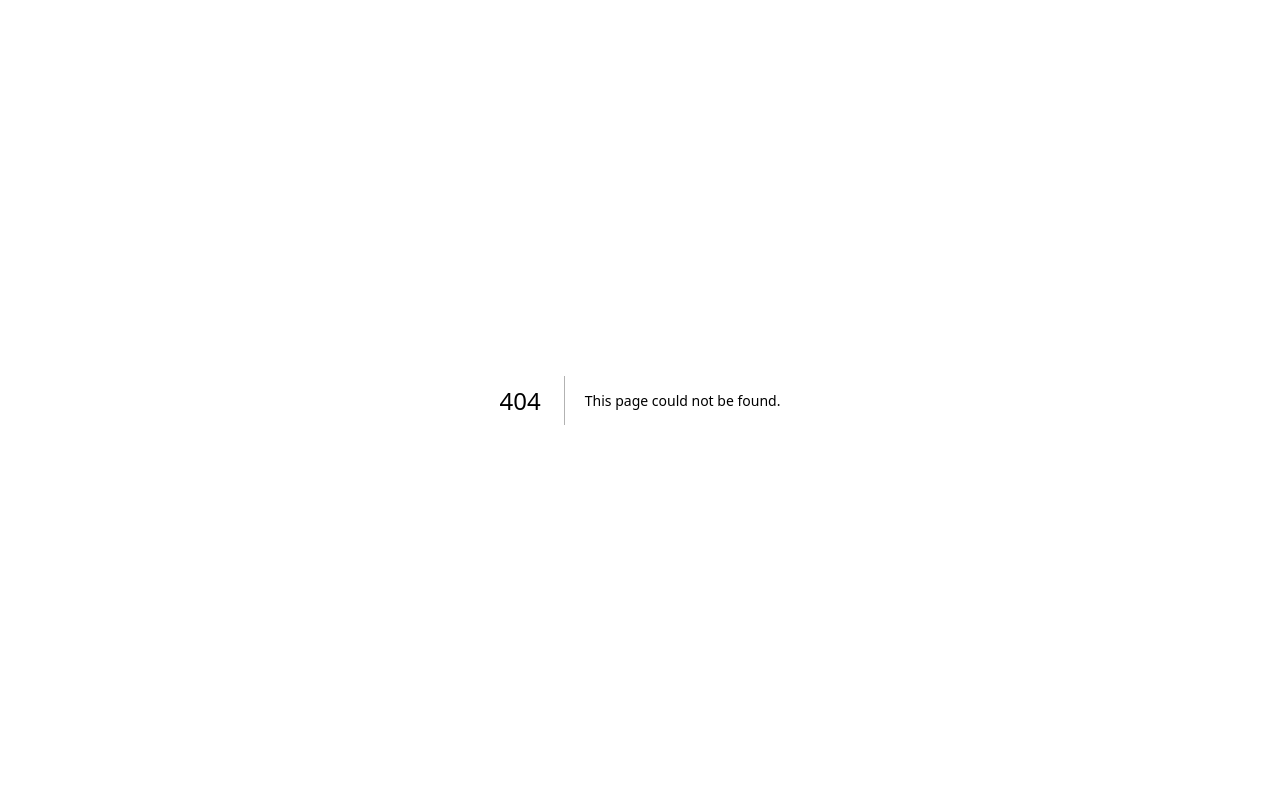
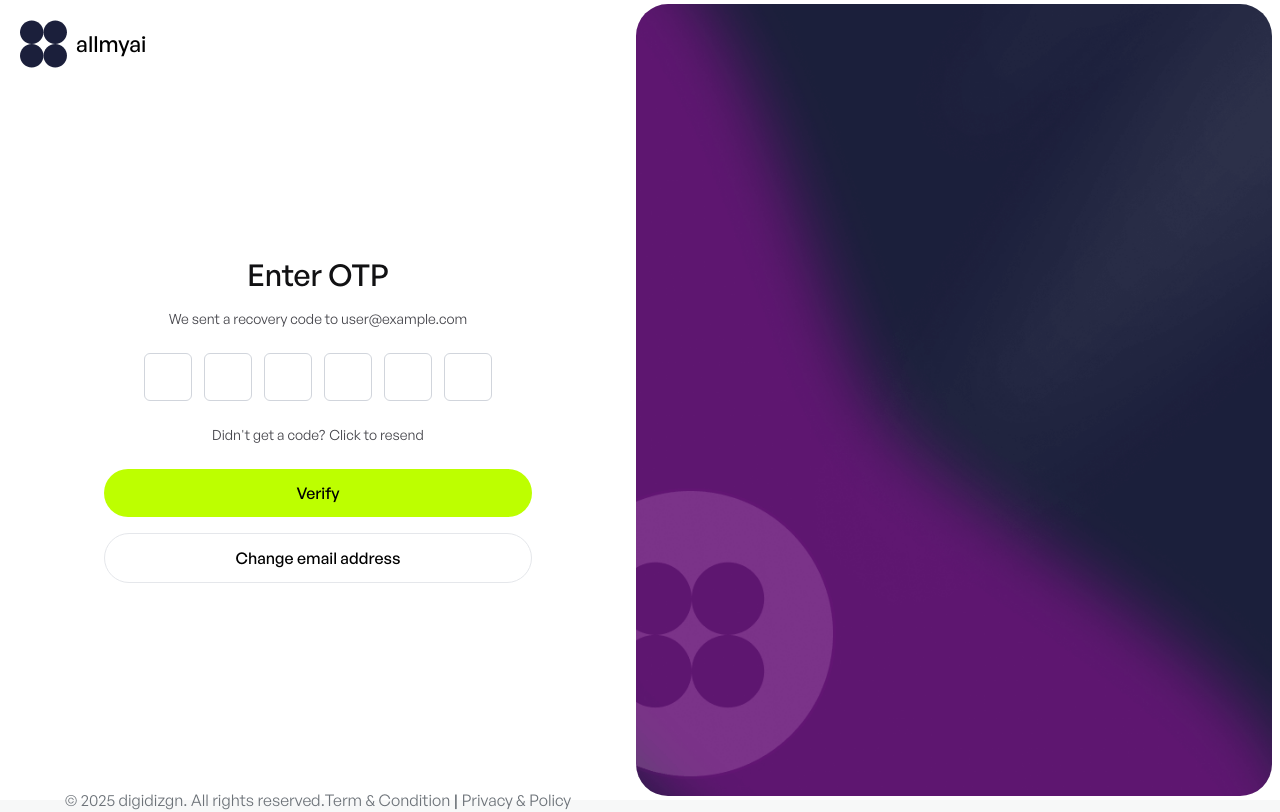
Before and after one commit to Moeed-Tahir/dzignhub, a Next.js app: page /auth/password-reset in a window 1280 px wide. Before the commit this address had no page. Built offline with nearby package versions, Linux system fonts and the light colour scheme.

Commit message:
ForgetPass ResetPass OTP Done

```diff
--- a/package.json
+++ b/package.json
@@ -12,7 +12,8 @@
     "lucide-react": "^0.515.0",
     "next": "15.3.3",
     "react": "^19.0.0",
-    "react-dom": "^19.0.0"
+    "react-dom": "^19.0.0",
+    "react-icons": "^5.5.0"
   },
   "devDependencies": {
     "@eslint/eslintrc": "^3",
--- a/src/app/auth/forget-password/page.jsx
+++ b/src/app/auth/forget-password/page.jsx
@@ -1,9 +1,8 @@
+import ForgetPass from '@/components/auth/ForgetPass'
 import React from 'react'
 
 const page = () => {
-  return (
-    <div>page</div>
-  )
+  return <ForgetPass />
 }
 
 export default page
--- a/src/app/auth/layout.jsx
+++ b/src/app/auth/layout.jsx
@@ -4,7 +4,7 @@ import React from "react";
 
 export default function AuthLayout({ children }) {
   return (
-    <div className="flex h-screen">
+    <div className="flex bg-white h-screen">
       {/* Left Side (Logo + Form + Footer) */}
       <div className="w-1/2 p-5">
         {/* Logo */}
--- /dev/null
+++ b/src/app/auth/new-password/page.jsx
@@ -0,0 +1,9 @@
+import React from 'react'
+
+const page = () => {
+  return (
+    <div>page</div>
+  )
+}
+
+export default page
--- /dev/null
+++ b/src/app/auth/password-reset/page.jsx
@@ -0,0 +1,8 @@
+import PassReset from '@/components/auth/PassReset'
+import React from 'react'
+
+const page = () => {
+  return  <PassReset />
+}
+
+export default page
--- /dev/null
+++ b/src/components/auth/ForgetPass.jsx
@@ -0,0 +1,89 @@
+"use client";
+import React, { useState } from "react";
+import CustomInput from "../ui/CustomInput";
+import { useRouter } from "next/navigation";
+
+const ForgetPass = () => {
+  const router = useRouter();
+
+  const [formData, setFormData] = useState({
+    email: "",
+  });
+
+  const [errors, setErrors] = useState({});
+
+  const adminCredentials = {
+    email: "admin@example.com",
+  };
+
+  const handleChange = (e) => {
+    setFormData({
+      ...formData,
+      [e.target.name]: e.target.value,
+    });
+
+    setErrors({
+      ...errors,
+      [e.target.name]: "",
+    });
+  };
+
+  const handleSubmit = (e) => {
+    e.preventDefault();
+
+    const newErrors = {};
+
+    if (formData.email !== adminCredentials.email) {
+      newErrors.email =
+        "The email you entered is not registered, please check again";
+    }
+
+    setErrors(newErrors);
+
+    if (Object.keys(newErrors).length === 0) {
+      // alert("Password reset link sent!");
+      router.push("/auth/password-reset");
+    }
+  };
+
+  return (
+    <div className="w-[80%] mx-auto p-6 justify-center items-center ">
+      <h2 className="text-3xl font-medium text-[#111113] mb-4 text-center">
+        Forgot Password?
+      </h2>
+      <p className="text-[#44444A] mb-6 text-center">
+        Just follow the steps to get back into your Koajo account!
+      </p>
+
+      <form onSubmit={handleSubmit}>
+        <CustomInput
+          label="Email Address"
+          type="email"
+          placeholder="Enter your email"
+          name="email"
+          value={formData.email}
+          onChange={handleChange}
+          error={errors.email}
+        />
+
+        <button
+          type="submit"
+          className="w-full bg-[#BDFF00] cursor-pointer text-black font-medium p-3 rounded-full mb-4"
+          disabled={!formData.email}
+        >
+          Reset Password
+        </button>
+
+        <button
+          type="button"
+          onClick={() => router.push("/auth/login")}
+          className="w-full border border-gray-200 cursor-pointer text-black font-medium p-3 rounded-full mb-4"
+        >
+          Back to Login
+        </button>
+      </form>
+    </div>
+  );
+};
+
+export default ForgetPass;
--- a/src/components/auth/LoginForm.jsx
+++ b/src/components/auth/LoginForm.jsx
@@ -50,11 +50,11 @@ const LoginForm = () => {
   };
 
   return (
-    <div className="w-[80%] mx-auto p-6 justify-center items-center bg-white">
+    <div className="w-[80%] mx-auto p-6 justify-center items-center ">
       <h2 className="text-3xl font-medium text-[#2A0856] mb-4 text-center">
         Welcome back!
       </h2>
-      <p className="text-gray-600 mb-6 text-center">
+      <p className="text-[#44444A] mb-6 text-center">
         Sign in to your allmyai account to access all allmyai products.
       </p>
       <form onSubmit={handleSubmit}>
@@ -89,7 +89,7 @@ const LoginForm = () => {
             </label>
           </div>
           <Link
-            href="/auth/forgot-password"
+            href="/auth/forget-password"
             className="text-[#2A0856] font-medium text-sm hover:underline"
           >
             Forgot password?
@@ -104,20 +104,27 @@ const LoginForm = () => {
         </button>
         <div className="text-center mb-4">or</div>
         <div className="flex justify-between gap-2">
-          <button className="w-full bg-white border border-gray-300 p-2 font-bold rounded-full flex items-center justify-center">
+          <button
+            type="button"
+            className="w-full bg-white border border-gray-300 p-2 font-bold rounded-full flex items-center justify-center"
+          >
             <img
               src="https://www.google.com/favicon.ico"
               alt="Google"
               className="w-8 h-8 mr-2"
-            />{" "}
+            />
             Google
           </button>
-          <button className="w-full bg-white border border-gray-300 font-bold p-2 rounded-full flex items-center justify-center">
+
+          <button
+            type="button"
+            className="w-full bg-white border border-gray-300 font-bold p-2 rounded-full flex items-center justify-center"
+          >
             <img
               src="https://www.apple.com/favicon.ico"
               alt="Apple"
               className="w-8 h-8 mr-2"
-            />{" "}
+            />
             Apple
           </button>
         </div>
--- /dev/null
+++ b/src/components/auth/PassReset.jsx
@@ -0,0 +1,68 @@
+"use client";
+import React, { useState } from "react";
+import OtpInput from "../ui/OtpInput";
+import { useRouter } from "next/navigation";
+
+const PassReset = () => {
+  const router = useRouter();
+  const [otp, setOtp] = useState("");
+  const [error, setError] = useState("");
+
+  const correctOtp = "123456"; // mock OTP value
+
+  const handleOtpChange = (value) => {
+    setOtp(value);
+    if (error) setError("");
+  };
+
+  const handleSubmit = (e) => {
+    e.preventDefault();
+
+    if (otp !== correctOtp) {
+      setError("Invalid OTP. Please try again.");
+    } else {
+      // OTP is correct, navigate to reset password page
+      router.push("/auth/new-password");
+    }
+  };
+
+  return (
+    <div className="w-[80%] mx-auto p-6 justify-center items-center ">
+      <h2 className="text-3xl font-medium text-[#111113] mb-4 text-center">
+        Enter OTP
+      </h2>
+      <p className="text-[#44444A] text-sm mb-6 text-center">
+        We sent a recovery code to user@example.com
+      </p>
+
+      <form onSubmit={handleSubmit}>
+        <OtpInput length={6} onChange={handleOtpChange} />
+
+        {error && (
+          <p className="text-red-500 text-sm mt-2 text-center">{error}</p>
+        )}
+        <p className="text-[#44444A] mt-6 text-sm text-center">
+          Didn't get a code?
+          <button className="ml-1" type="button"> Click to resend</button>
+        </p>
+        <button
+          type="submit"
+          className="w-full mt-6 bg-[#BDFF00] cursor-pointer text-black font-medium p-3 rounded-full mb-4"
+          disabled={otp.length !== 6}
+        >
+          Verify
+        </button>
+
+        <button
+          type="button"
+          onClick={() => router.push("/auth/forget-password")}
+          className="w-full border border-gray-200 cursor-pointer text-black font-medium p-3 rounded-full mb-4"
+        >
+          Change email address
+        </button>
+      </form>
+    </div>
+  );
+};
+
+export default PassReset;
--- a/src/components/ui/CustomInput.jsx
+++ b/src/components/ui/CustomInput.jsx
@@ -1,9 +1,15 @@
 import React, { useState } from "react";
 import { FiEye, FiEyeOff } from "react-icons/fi";
 import { CiCircleAlert } from "react-icons/ci";
-
-
-const CustomInput = ({ label, type, placeholder, name, value, onChange, error }) => {
+const CustomInput = ({
+  label,
+  type,
+  placeholder,
+  name,
+  value,
+  onChange,
+  error,
+}) => {
   const [showPassword, setShowPassword] = useState(false);
 
   const isPassword = type === "password";
@@ -21,7 +27,7 @@ const CustomInput = ({ label, type, placeholder, name, value, onChange, error })
           name={name}
           value={value}
           onChange={onChange}
-          className={`w-full p-2 pr-10 border rounded focus:outline-none transition duration-200 ${
+          className={`w-full p-2 pr-10 border rounded-xl focus:outline-none transition duration-200 ${
             error
               ? "border-red-500 focus:ring-2 focus:ring-red-400"
               : "border-gray-300 focus:ring-2 focus:ring-[#C209C1]"
@@ -37,10 +43,12 @@ const CustomInput = ({ label, type, placeholder, name, value, onChange, error })
           </button>
         )}
       </div>
-      {error && <p className="text-red-500 flex gap-1 text-sm mt-1">
-
-        <CiCircleAlert className="text-xl" />
-        {error}</p>}
+      {error && (
+        <p className="text-red-500 flex gap-1 text-sm mt-1">
+          <CiCircleAlert className="text-xl" />
+          {error}
+        </p>
+      )}
     </div>
   );
 };
--- /dev/null
+++ b/src/components/ui/OtpInput.jsx
@@ -0,0 +1,52 @@
+"use client";
+import React, { useRef } from "react";
+
+const OtpInput = ({ length , onChange }) => {
+  const inputs = useRef([]);
+
+  const handleChange = (e, index) => {
+    const value = e.target.value;
+
+    if (!/^\d*$/.test(value)) return; // Only digits allowed
+
+    e.target.value = value.slice(0, 1); // Limit to 1 digit
+
+    if (value && index < length - 1) {
+      inputs.current[index + 1].focus();
+    }
+
+    const otpValue = inputs.current.map(input => input.value).join("");
+    onChange(otpValue);
+  };
+
+  const handleKeyDown = (e, index) => {
+    if (e.key === "Backspace" && !e.target.value && index > 0) {
+      inputs.current[index - 1].focus();
+    }
+    if (e.key === "ArrowLeft" && index > 0) {
+      inputs.current[index - 1].focus();
+    }
+    if (e.key === "ArrowRight" && index < length - 1) {
+      inputs.current[index + 1].focus();
+    }
+  };
+
+  return (
+    <div className="flex gap-3 justify-center">
+      {Array.from({ length }).map((_, index) => (
+        <input
+          key={index}
+          type="text"
+          inputMode="numeric"
+          maxLength={1}
+          className="w-12 h-12 text-center border border-gray-300 rounded-md focus:outline-none focus:ring-2 focus:ring-[#C209C1] text-xl"
+          onChange={(e) => handleChange(e, index)}
+          onKeyDown={(e) => handleKeyDown(e, index)}
+          ref={(el) => (inputs.current[index] = el)}
+        />
+      ))}
+    </div>
+  );
+};
+
+export default OtpInput;
```
